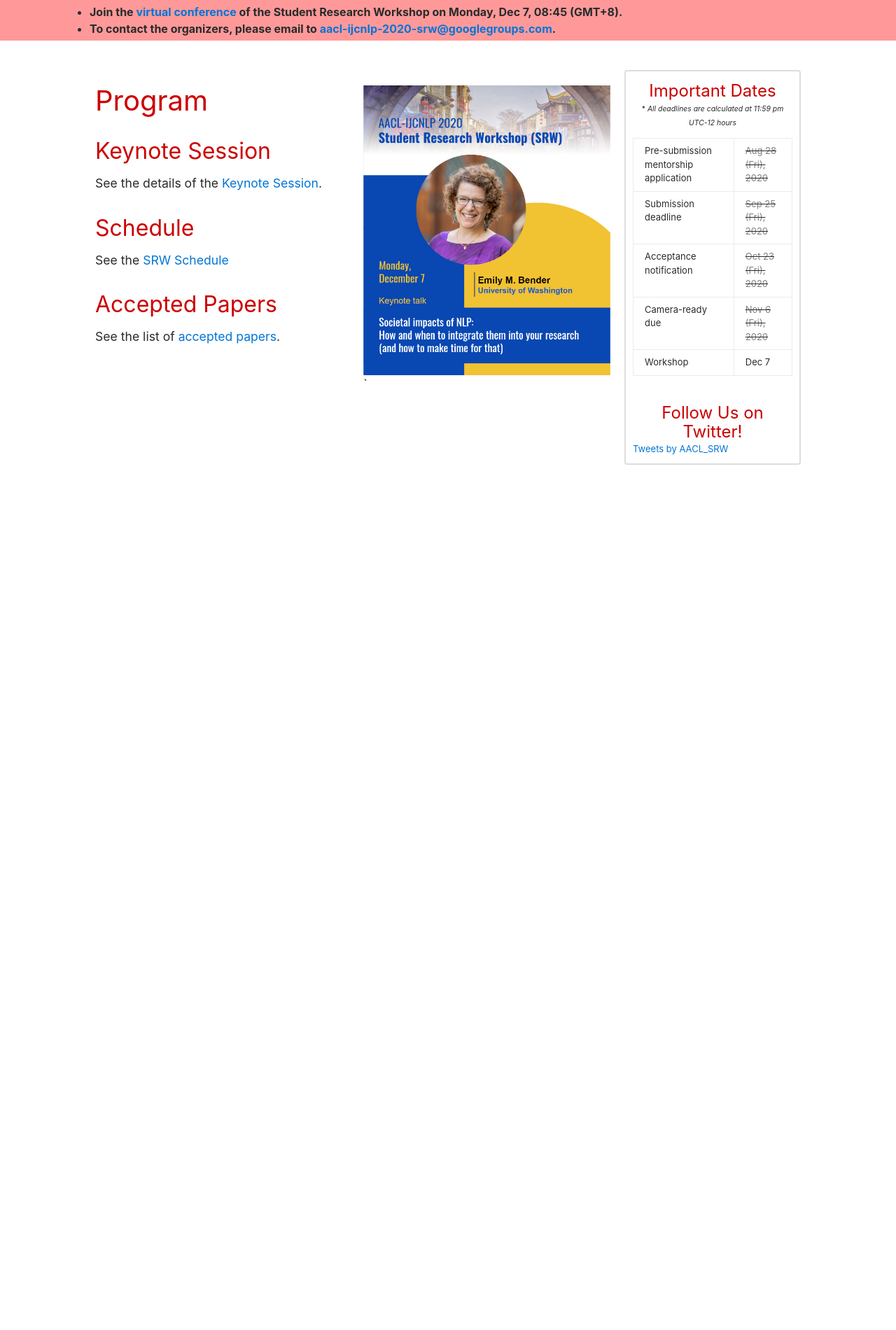
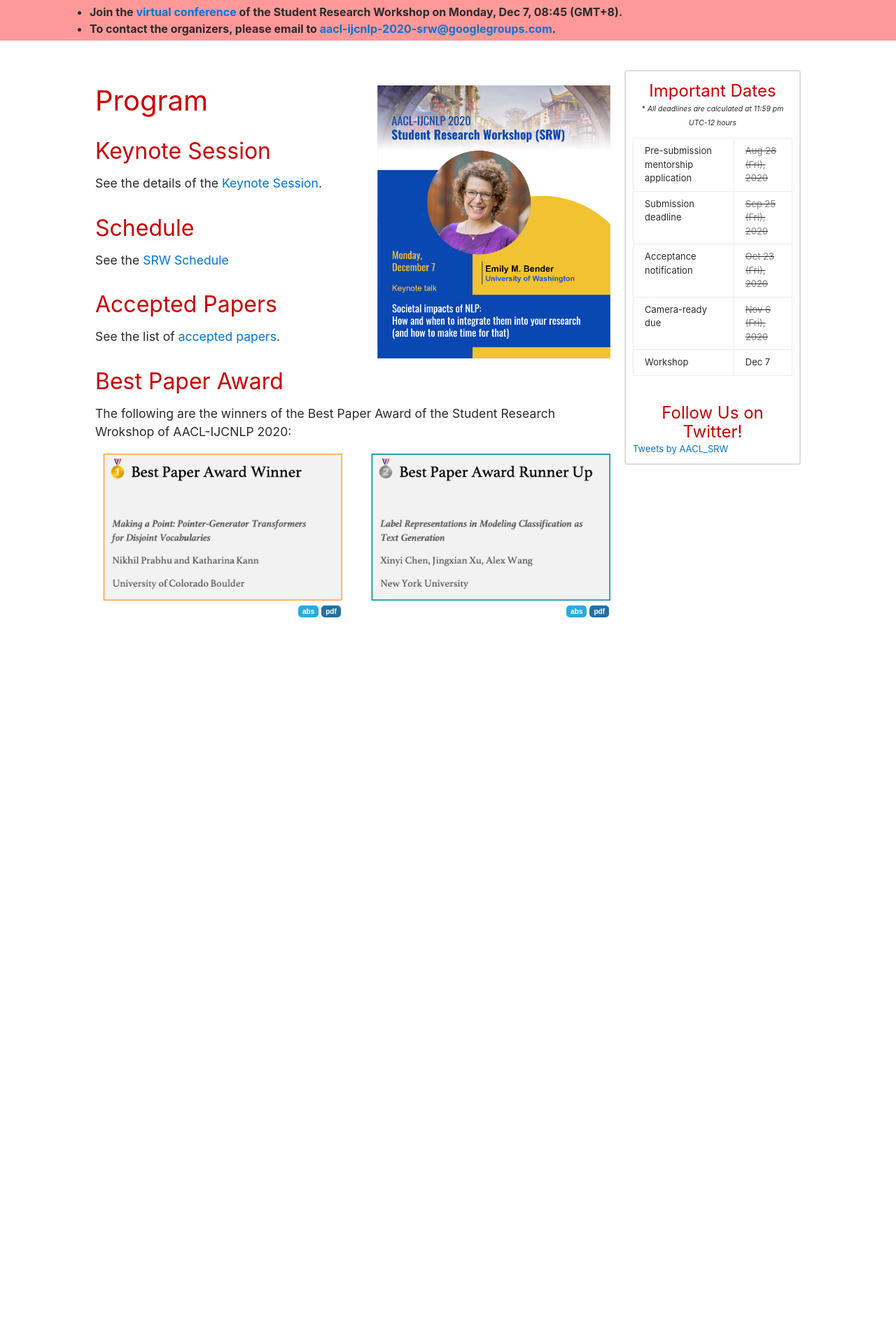
Before and after one commit to aacl2023-srw/aacl2023-srw.github.io, a Jekyll site: the page built from program.md, in a window 1280 px wide. Shown: the part 560-2460 px from the top of the page at 70% size. Built offline with Jekyll 4.4.1, drawn with Linux system fonts in a browser that asks for light colours; comment, search, counter and statistics services are not loaded.

Commit message:
add best paper award winner information

```diff
--- a/program.md
+++ b/program.md
@@ -4,8 +4,31 @@ title: "Program"
 permalink: /program
 order : 1
 ---
-<div style="float:right; width:35%;">
-    <img src="/assets/poster.png" style="float:right; width:100%;"/>`
+<style>
+input {
+  font-size: 10px;
+  font-weight: bold;
+  color: white;
+  background: #29ABE0;
+  border-radius: 5px;
+  border:none;
+  margin: 2px;
+  float: right;
+}
+.pdf_input {
+  font-size: 10px;
+  font-weight: bold;
+  color: white;
+  background: #2471A3;
+  border-radius: 5px;
+  border:none;
+  margin: 2px;
+  float: right;
+}
+</style>
+
+<div style="float:right; width:33%;">
+  <img src="/assets/poster.png" style="float:right; width:100%;"/>
 </div>
 
 <h1> Program </h1>
@@ -18,3 +41,16 @@ See the <a href="/program/schedule">SRW Schedule</a>
 
 <h2>Accepted Papers</h2>
 See the list of <a href="/program/accepted_list">accepted papers</a>.
+
+<h2> Best Paper Award </h2>
+The following are the winners of the Best Paper Award of the Student Research Wrokshop of AACL-IJCNLP 2020:
+<div style="float:left; width:35%;">
+  <img src="/assets/best_paper_1st.png" style="float:right; width:100%; margin: 0 0 7px 0;"/>
+  <form action="https://www.aclweb.org/anthology/2020.aacl-srw.13.pdf" style='display: inline;'> <input class='pdf_input' type='submit' value='pdf' /> </form>
+  <form action="{{ site.baseurl }}/accepted/1059.html" style='display: inline;'> <input type='submit' value='abs' /> </form> <br>
+</div>
+<div style="float:right; width:35%;">
+  <img src="/assets/best_paper_2nd.png" style="float:right; width:100%; margin: 0 0 7px 0;"/>
+  <form action="https://www.aclweb.org/anthology/2020.aacl-srw.23.pdf" style='display: inline;'> <input class='pdf_input' type='submit' value='pdf' /> </form>
+  <form action="{{ site.baseurl }}/accepted/1066.html" style='display: inline;'> <input type='submit' value='abs' /> </form> <br>
+</div>
```
Also changed, not shown: assets/best_paper_1st.png (added), assets/best_paper_2nd.png (added).
